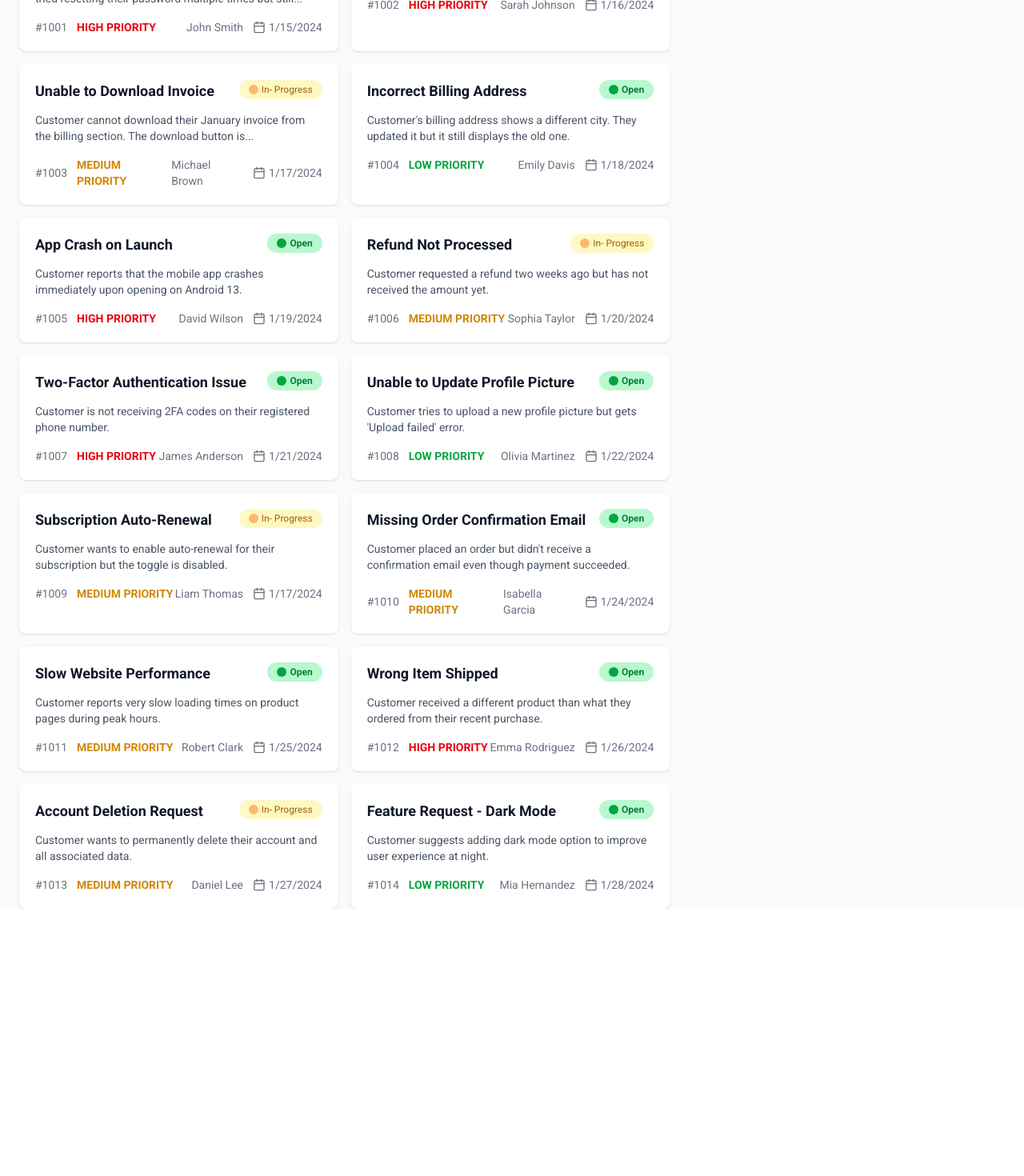
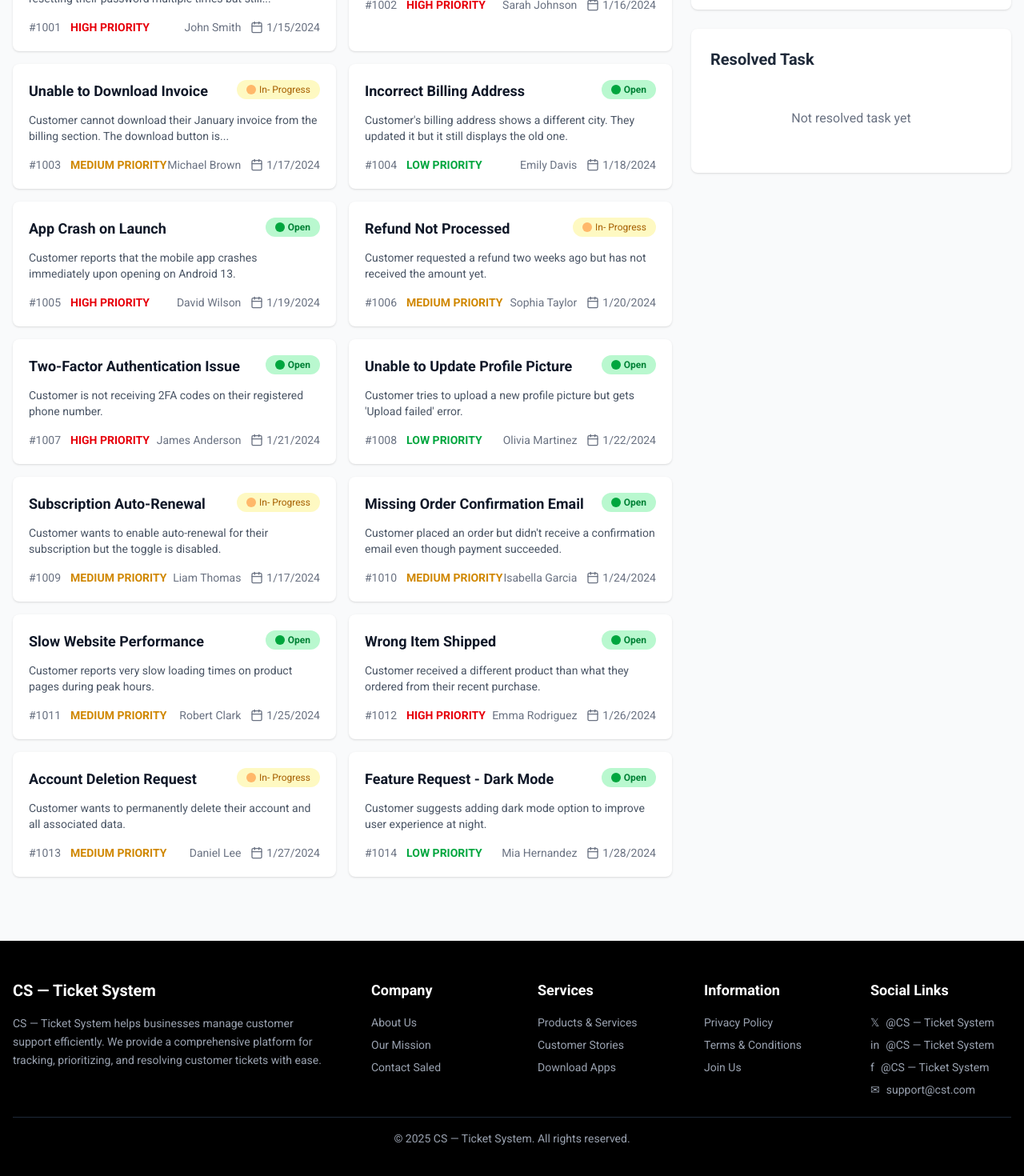
Before and after one commit to Nayem-51/007_customar_support_zone, a React (Vite) app: page / in a window 1280 px wide. Shown: the part 448-1918 px from the top of the page at 80% size. Before the commit the page ends 1584 px from the top, so only its background shows below. Built offline with nearby package versions, Linux system fonts and the light colour scheme.

Commit message:
The TaskStatus and Footer components are added

```diff
--- a/src/App.jsx
+++ b/src/App.jsx
@@ -1,38 +1,60 @@
-import React, { useEffect } from 'react';
+import { useState, useEffect } from 'react';
+import { ToastContainer, toast } from 'react-toastify';
+import 'react-toastify/dist/ReactToastify.css';
 import Navbar from './components/Navbar';
 import Banner from './components/Banner';
 import TicketCard from './components/TicketCards';
+import TaskStatus from './components/TaskStatus';
+import Footer from './components/Footer';
 
-const App = () => {
-  const [tickets, setTickets] = React.useState([]);
+function App() {
+  const [tickets, setTickets] = useState([]);
+  const [inProgressTickets, setInProgressTickets] = useState([]);
+  const [resolvedTickets, setResolvedTickets] = useState([]);
 
   useEffect(() => {
-    const loadTickets = async () => {
-      try {
-        const response = await fetch('/Tickets.json');
-        const data = await response.json();
-        setTickets(data);
-      } catch (error) {
-        console.error('Error loading tickets:', error);
-      }
-    };
-
-    loadTickets();
+    fetch('/Tickets.json')
+      .then(response => response.json())
+      .then(data => setTickets(data))
+      .catch(error => console.error('Error loading tickets:', error));
   }, []);
 
-  const handleAddToProgress = (ticket) => {
-    console.log('Add to progress:', ticket);
-  };
+  function handleAddToProgress(ticket) {
+    const ticketExists = inProgressTickets.find(t => t.id === ticket.id);
+
+    if (ticketExists) {
+      toast.info('This ticket is already in progress!');
+      return;
+    }
+
+    setInProgressTickets([...inProgressTickets, ticket]);
+    toast.success(`"${ticket.title}" added to Task Status!`);
+  }
+
+  function handleComplete(ticket) {
+    const updatedInProgress = inProgressTickets.filter(t => t.id !== ticket.id);
+    setInProgressTickets(updatedInProgress);
+
+    setResolvedTickets([...resolvedTickets, ticket]);
+
+    const updatedTickets = tickets.filter(t => t.id !== ticket.id);
+    setTickets(updatedTickets);
+
+    toast.success(`"${ticket.title}" marked as resolved!`);
+  }
 
   return (
-    <div className="bg-gray-50 min-h-screen">
+    <div className="min-h-screen flex flex-col bg-gray-50">
       <Navbar />
-      <div className="pt-20 px-6">
-        <Banner />
-        <div className="grid grid-cols-1 lg:grid-cols-3 gap-4 md:gap-6 mt-6">
+      <div className="container mx-auto px-4 pt-20 pb-8 flex-grow">
+        <Banner
+          inProgressCount={inProgressTickets.length}
+          resolvedCount={resolvedTickets.length}
+        />
+        <div className="grid grid-cols-1 lg:grid-cols-3 gap-6 mt-6">
           <div className="lg:col-span-2">
-            <h2 className="text-xl md:text-2xl font-bold text-gray-800 mb-4">Customer Tickets</h2>
-            <div className="grid grid-cols-1 md:grid-cols-2 gap-3 md:gap-4">
+            <h2 className="text-2xl font-bold text-gray-800 mb-4">Customer Tickets</h2>
+            <div className="grid grid-cols-1 md:grid-cols-2 gap-4">
               {tickets.map((ticket) => (
                 <TicketCard
                   key={ticket.id}
@@ -42,10 +64,30 @@ const App = () => {
               ))}
             </div>
           </div>
+          <div className="lg:col-span-1">
+            <TaskStatus
+              inProgressTickets={inProgressTickets}
+              resolvedTickets={resolvedTickets}
+              onComplete={handleComplete}
+            />
+          </div>
         </div>
       </div>
+      <Footer />
+      <ToastContainer
+        position="top-right"
+        autoClose={2000}
+        hideProgressBar={false}
+        newestOnTop={false}
+        closeOnClick
+        rtl={false}
+        pauseOnFocusLoss
+        draggable
+        pauseOnHover
+        theme="light"
+      />
     </div>
   );
-};
+}
 
 export default App;
--- a/src/components/Banner.jsx
+++ b/src/components/Banner.jsx
@@ -1,10 +1,10 @@
 import React from "react";
 import vector1 from "../assets/vector1.png";
 
-const Banner = () => {
+const Banner = ({ inProgressCount, resolvedCount }) => {
     return (
-        <div className="grid grid-cols-2 gap-6 mb-6">
-            <div className="relative overflow-hidden rounded-xl shadow-lg p-10 bg-gradient-to-r from-purple-500 via-purple-600 to-purple-500 text-white text-center">
+        <div className="grid grid-cols-1 md:grid-cols-2 gap-4 md:gap-6 mb-6">
+            <div className="relative overflow-hidden rounded-xl shadow-lg p-8 md:p-10 bg-gradient-to-r from-purple-500 via-purple-600 to-purple-500 text-white text-center">
                 <img
                     src={vector1}
                     alt="vector-left"
@@ -15,10 +15,10 @@ const Banner = () => {
                     alt="vector-right"
                     className="absolute top-0 -right-4 w-1/2 h-full object-contain opacity-70 mix-blend-overlay transform scale-x-[-1]"
                 />
-                <h2 className="text-lg font-normal relative z-10 mb-2">In-Progress</h2>
-                <p className="text-6xl font-bold relative z-10">0</p>
+                <h2 className="text-base md:text-lg font-normal relative z-10 mb-2">In-Progress</h2>
+                <p className="text-4xl md:text-6xl font-bold relative z-10">{inProgressCount}</p>
             </div>
-            <div className="relative overflow-hidden rounded-xl shadow-lg p-10 bg-gradient-to-r from-teal-500 via-green-400 to-teal-500 text-white text-center">
+            <div className="relative overflow-hidden rounded-xl shadow-lg p-8 md:p-10 bg-gradient-to-r from-teal-500 via-green-400 to-teal-500 text-white text-center">
                 <img
                     src={vector1}
                     alt="vector-left"
@@ -29,8 +29,8 @@ const Banner = () => {
                     alt="vector-right"
                     className="absolute top-0 -right-4 w-1/2 h-full object-contain opacity-70 mix-blend-overlay transform scale-x-[-1]"
                 />
-                <h2 className="text-lg font-normal relative z-10 mb-2">Resolved</h2>
-                <p className="text-6xl font-bold relative z-10">0</p>
+                <h2 className="text-base md:text-lg font-normal relative z-10 mb-2">Resolved</h2>
+                <p className="text-4xl md:text-6xl font-bold relative z-10">{resolvedCount}</p>
             </div>
         </div>
     );
--- /dev/null
+++ b/src/components/Footer.jsx
@@ -0,0 +1,75 @@
+import React from 'react';
+
+const Footer = () => {
+    return (
+        <footer className="bg-black text-white mt-5 md:mt-12">
+            <div className="container mx-auto px-4 py-8 md:py-12">
+                <div className="flex flex-col md:flex-row gap-8 md:gap-12">
+                    <div className="md:w-1/3">
+                        <h3 className="text-xl font-bold mb-4">CS — Ticket System</h3>
+                        <p className="text-gray-400 text-sm leading-relaxed">
+                            CS — Ticket System helps businesses manage customer support efficiently. We provide a comprehensive platform for tracking, prioritizing, and resolving customer tickets with ease.
+                        </p>
+                    </div>
+
+                    <div className="md:w-2/3 grid grid-cols-1 sm:grid-cols-2 md:grid-cols-4 gap-6 md:gap-8">
+                        <div>
+                            <h4 className="text-lg font-semibold mb-4">Company</h4>
+                            <ul className="space-y-2 text-sm">
+                                <li><a href="#" className="text-gray-400 hover:text-white">About Us</a></li>
+                                <li><a href="#" className="text-gray-400 hover:text-white">Our Mission</a></li>
+                                <li><a href="#" className="text-gray-400 hover:text-white">Contact Saled</a></li>
+                            </ul>
+                        </div>
+
+                        <div>
+                            <h4 className="text-lg font-semibold mb-4">Services</h4>
+                            <ul className="space-y-2 text-sm">
+                                <li><a href="#" className="text-gray-400 hover:text-white">Products & Services</a></li>
+                                <li><a href="#" className="text-gray-400 hover:text-white">Customer Stories</a></li>
+                                <li><a href="#" className="text-gray-400 hover:text-white">Download Apps</a></li>
+                            </ul>
+                        </div>
+
+                        <div>
+                            <h4 className="text-lg font-semibold mb-4">Information</h4>
+                            <ul className="space-y-2 text-sm">
+                                <li><a href="#" className="text-gray-400 hover:text-white">Privacy Policy</a></li>
+                                <li><a href="#" className="text-gray-400 hover:text-white">Terms & Conditions</a></li>
+                                <li><a href="#" className="text-gray-400 hover:text-white">Join Us</a></li>
+                            </ul>
+                        </div>
+
+                        <div>
+                            <h4 className="text-lg font-semibold mb-4">Social Links</h4>
+                            <ul className="space-y-2 text-sm">
+                                <li className="flex items-center gap-2">
+                                    <span className="text-gray-400">𝕏</span>
+                                    <span className="text-gray-400">@CS — Ticket System</span>
+                                </li>
+                                <li className="flex items-center gap-2">
+                                    <span className="text-gray-400">in</span>
+                                    <span className="text-gray-400">@CS — Ticket System</span>
+                                </li>
+                                <li className="flex items-center gap-2">
+                                    <span className="text-gray-400">f</span>
+                                    <span className="text-gray-400">@CS — Ticket System</span>
+                                </li>
+                                <li className="flex items-center gap-2">
+                                    <span className="text-gray-400">✉</span>
+                                    <span className="text-gray-400">support@cst.com</span>
+                                </li>
+                            </ul>
+                        </div>
+                    </div>
+                </div>
+
+                <div className="border-t border-gray-800 mt-6 pt-4 text-center">
+                    <p className="text-sm text-gray-400">© 2025 CS — Ticket System. All rights reserved.</p>
+                </div>
+            </div>
+        </footer>
+    );
+};
+
+export default Footer;
--- /dev/null
+++ b/src/components/TaskStatus.jsx
@@ -0,0 +1,45 @@
+import React from 'react';
+
+const TaskStatus = ({ inProgressTickets, resolvedTickets, onComplete }) => {
+    return (
+        <div className="space-y-6">
+            <div className="bg-white p-6 rounded-lg shadow">
+                <h2 className="text-xl font-bold text-gray-800 mb-4">Task Status</h2>
+                <div className="space-y-3">
+                    {inProgressTickets.length === 0 ? (
+                        <p className="text-gray-500 text-center py-8">Select ticket to add to task status</p>
+                    ) : (
+                        inProgressTickets.map((ticket) => (
+                            <div key={ticket.id} className="bg-gray-50 p-4 rounded-lg">
+                                <h4 className="font-semibold text-gray-800 mb-3">{ticket.title}</h4>
+                                <button
+                                    className="w-full bg-green-600 text-white px-4 py-2 rounded-lg hover:bg-green-700 font-medium"
+                                    onClick={() => onComplete(ticket)}
+                                >
+                                    Complete
+                                </button>
+                            </div>
+                        ))
+                    )}
+                </div>
+            </div>
+
+            <div className="bg-white p-6 rounded-lg shadow">
+                <h2 className="text-xl font-bold text-gray-800 mb-4">Resolved Task</h2>
+                <div className="space-y-3">
+                    {resolvedTickets.length === 0 ? (
+                        <p className="text-gray-500 text-center py-8">Not resolved task yet</p>
+                    ) : (
+                        resolvedTickets.map((ticket) => (
+                            <div key={ticket.id} className="bg-blue-50 p-4 rounded-lg">
+                                <h4 className="font-semibold text-gray-800">{ticket.title}</h4>
+                            </div>
+                        ))
+                    )}
+                </div>
+            </div>
+        </div>
+    );
+};
+
+export default TaskStatus;
```
